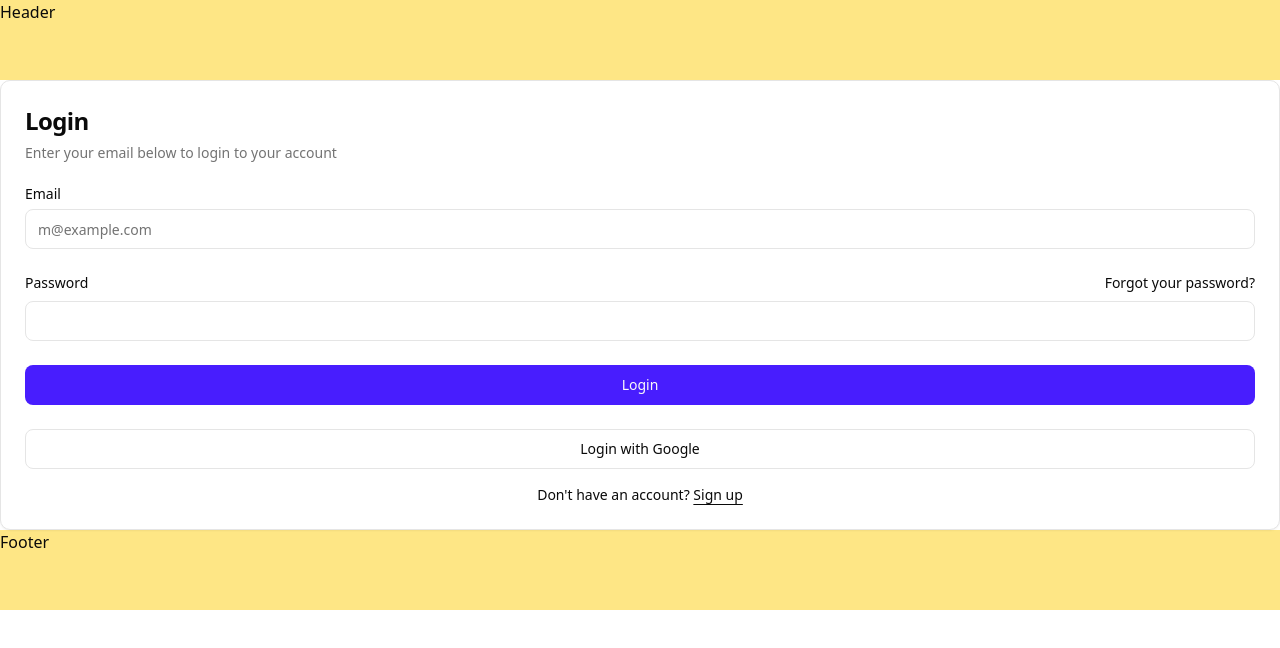
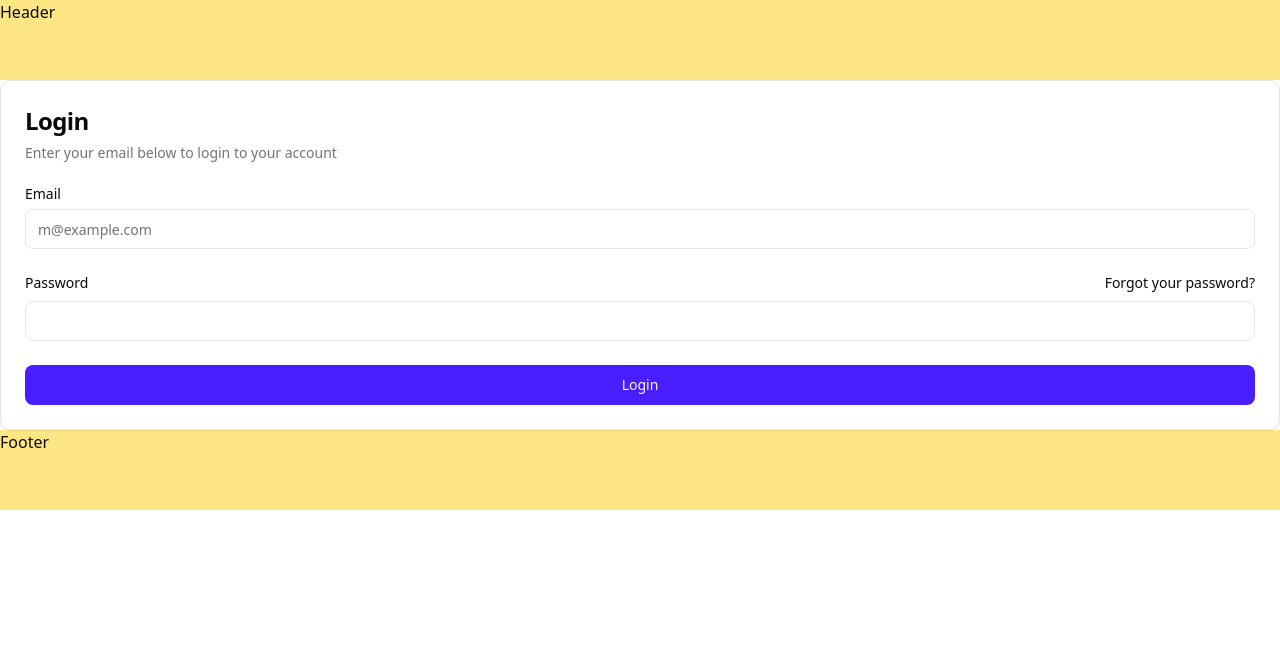
Before and after one commit to swyp-2-team/frontier, a React (Vite) app: page /users/login in a window 1280 px wide. Shown: the top 648 px of the page. Built offline with nearby package versions, Linux system fonts and the light colour scheme.

Commit message:
refactor: Google login button , signup prompt 삭제

```diff
--- a/src/shared/components/ui/loginForm.tsx
+++ b/src/shared/components/ui/loginForm.tsx
@@ -50,15 +50,6 @@ export function LoginForm({
               <Button type="submit" className="w-full">
                 Login
               </Button>
-              <Button variant="outline" className="w-full">
-                Login with Google
-              </Button>
-            </div>
-            <div className="mt-4 text-center text-sm">
-              Don&apos;t have an account?{" "}
-              <a href="#" className="underline underline-offset-4">
-                Sign up
-              </a>
             </div>
           </form>
         </CardContent>
```
